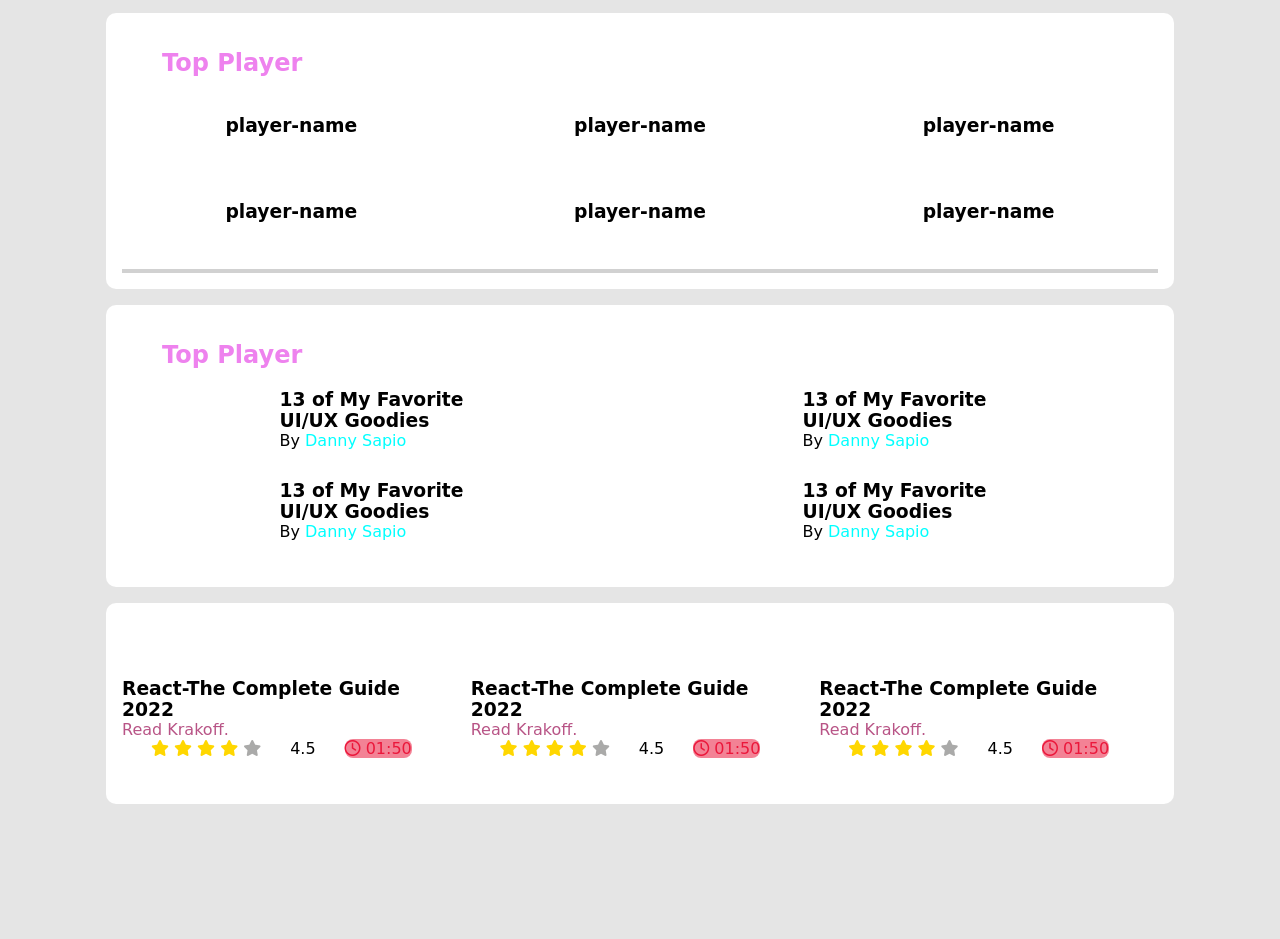
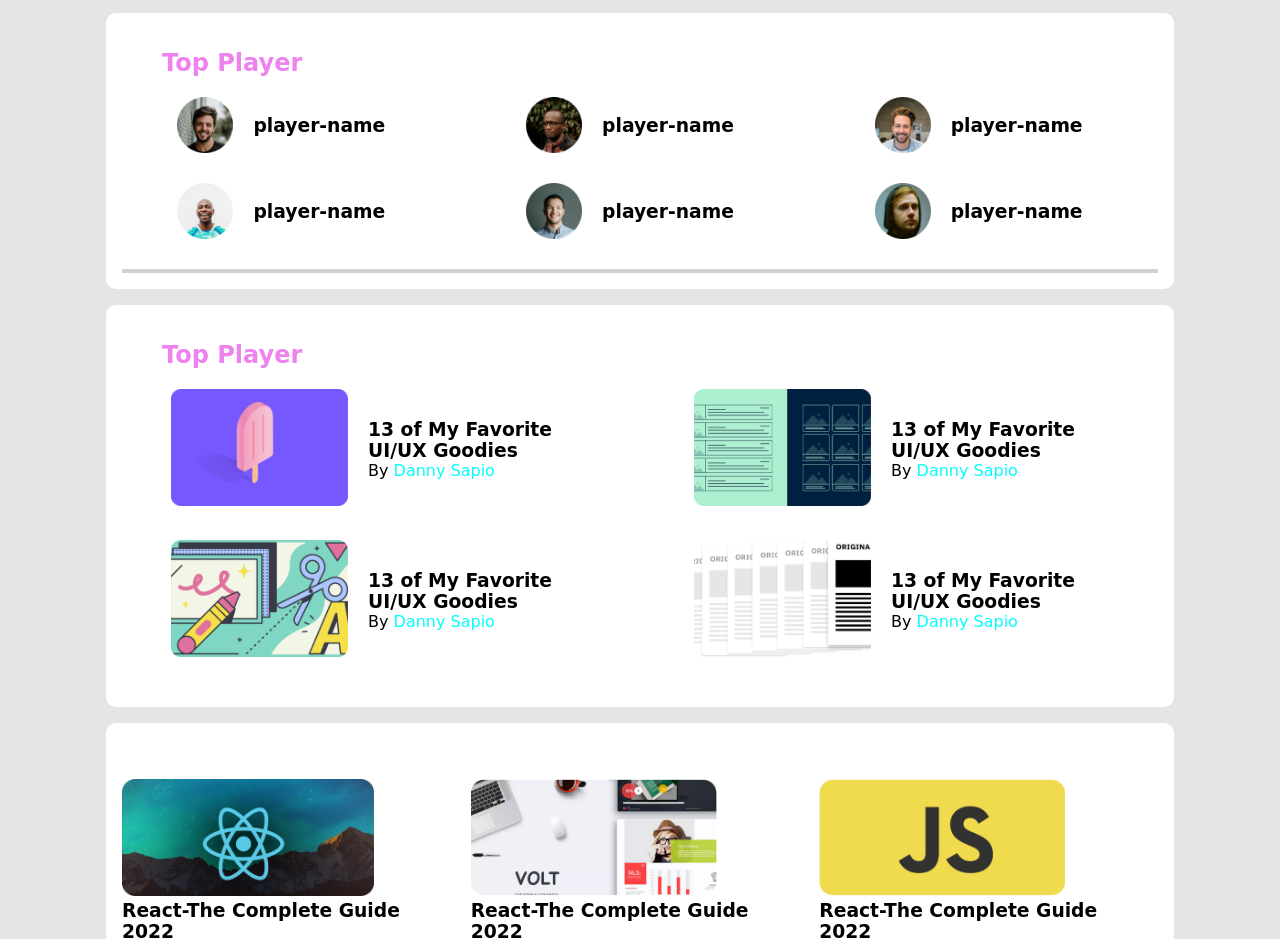
Before and after one commit to Rifat7432/leader-bord-css3-responsive-site, a plain HTML site: page index.html in a window 1280 px wide. Shown: the part 92-1031 px from the top of the page. Before the commit the page ends 912 px from the top, so only its background shows below. Drawn offline with Linux system fonts and the light colour scheme; the site is published under a folder, as on GitHub Pages, so addresses that start at the root find nothing; a web font is replaced by a local one.

Commit message:
finally finish

```diff
--- a/index.html
+++ b/index.html
@@ -38,7 +38,7 @@
             <li><a href="#">ABOUT</a></li>
             <li><a href="#">WORKS</a></li>
             <li>
-              <a href="#"></a><img src="/images/icons/profile.png" alt="" />
+              <a href="#"></a><img src="./images/icons/profile.png" alt="" />
             </li>
           </ul>
         </div>
@@ -48,27 +48,27 @@
     <section>
         <h1 class="section-title">Top Player</h1>
         <div class="players">
-            <div class="player"><img src="/images/players/player-1.png" alt="">
+            <div class="player"><img src="./images/players/player-1.png" alt="">
             <h3>player-name</h3>
         </div>
 
-            <div class="player"><img src="/images/players/player-2.png" alt="">
+            <div class="player"><img src="./images/players/player-2.png" alt="">
             <h3>player-name</h3>
         </div>
 
-            <div class="player"><img src="/images/players/player-3.png" alt="">
+            <div class="player"><img src="./images/players/player-3.png" alt="">
             <h3>player-name</h3>
         </div>
 
-            <div class="player"><img src="/images/players/player-4.png" alt="">
+            <div class="player"><img src="./images/players/player-4.png" alt="">
             <h3>player-name</h3>
         </div>
 
-            <div class="player"><img src="/images/players/player-5.png" alt="">
+            <div class="player"><img src="./images/players/player-5.png" alt="">
             <h3>player-name</h3>
         </div>
 
-            <div class="player"><img src="/images/players/player-6.png" alt="">
+            <div class="player"><img src="./images/players/player-6.png" alt="">
             <h3>player-name</h3>
         </div>
 
@@ -80,28 +80,28 @@
         <h1 class="section-title">Top Player</h1>
         <div class="blogs">
             <article class="blog">
-                <div class="thumbnail"><img src="/images/blogs/blog-1.png" alt=""></div>
+                <div class="thumbnail"><img src="./images/blogs/blog-1.png" alt=""></div>
                 <div class="blog-info">
                     <h3>13 of My Favorite UI/UX Goodies</h3>
                     <p>By <a href=""> Danny Sapio</a></p>
                 </div>
             </article>
             <article class="blog">
-                <div class="thumbnail"><img src="/images/blogs/blog-2.png" alt=""></div>
+                <div class="thumbnail"><img src="./images/blogs/blog-2.png" alt=""></div>
                 <div class="blog-info">
                     <h3>13 of My Favorite UI/UX Goodies</h3>
                     <p>By <a href=""> Danny Sapio</a></p>
                 </div>
             </article>
             <article class="blog">
-                <div class="thumbnail"><img src="/images/blogs/blog-3.png" alt=""></div>
+                <div class="thumbnail"><img src="./images/blogs/blog-3.png" alt=""></div>
                 <div class="blog-info">
                     <h3>13 of My Favorite UI/UX Goodies</h3>
                     <p>By <a href=""> Danny Sapio</a></p>
                 </div>
             </article>
             <article class="blog">
-                <div class="thumbnail"><img src="/images/blogs/blog-4.png" alt=""></div>
+                <div class="thumbnail"><img src="./images/blogs/blog-4.png" alt=""></div>
                 <div class="blog-info">
                     <h3>13 of My Favorite UI/UX Goodies</h3>
                     <p>By <a href=""> Danny Sapio</a></p>
@@ -112,7 +112,7 @@
     <section>
         <div class="coruses">
             <div class="coruse">
-                <img src="/images/courses/course-1.png" alt="">
+                <img src="./images/courses/course-1.png" alt="">
                 <div class="coruse-ditail">
                     <h3>React-The Complete
                         Guide 2022
@@ -136,7 +136,7 @@
                 </div>
             </div>
             <div class="coruse">
-                <img src="/images/courses/course-2.png" alt="">
+                <img src="./images/courses/course-2.png" alt="">
                 <div class="coruse-ditail">
                     <h3>React-The Complete
                         Guide 2022
@@ -160,7 +160,7 @@
                 </div>
             </div>
             <div class="coruse">
-                <img src="/images/courses/course-3.png" alt="">
+                <img src="./images/courses/course-3.png" alt="">
                 <div class="coruse-ditail">
                     <h3>React-The Complete
                         Guide 2022
```
